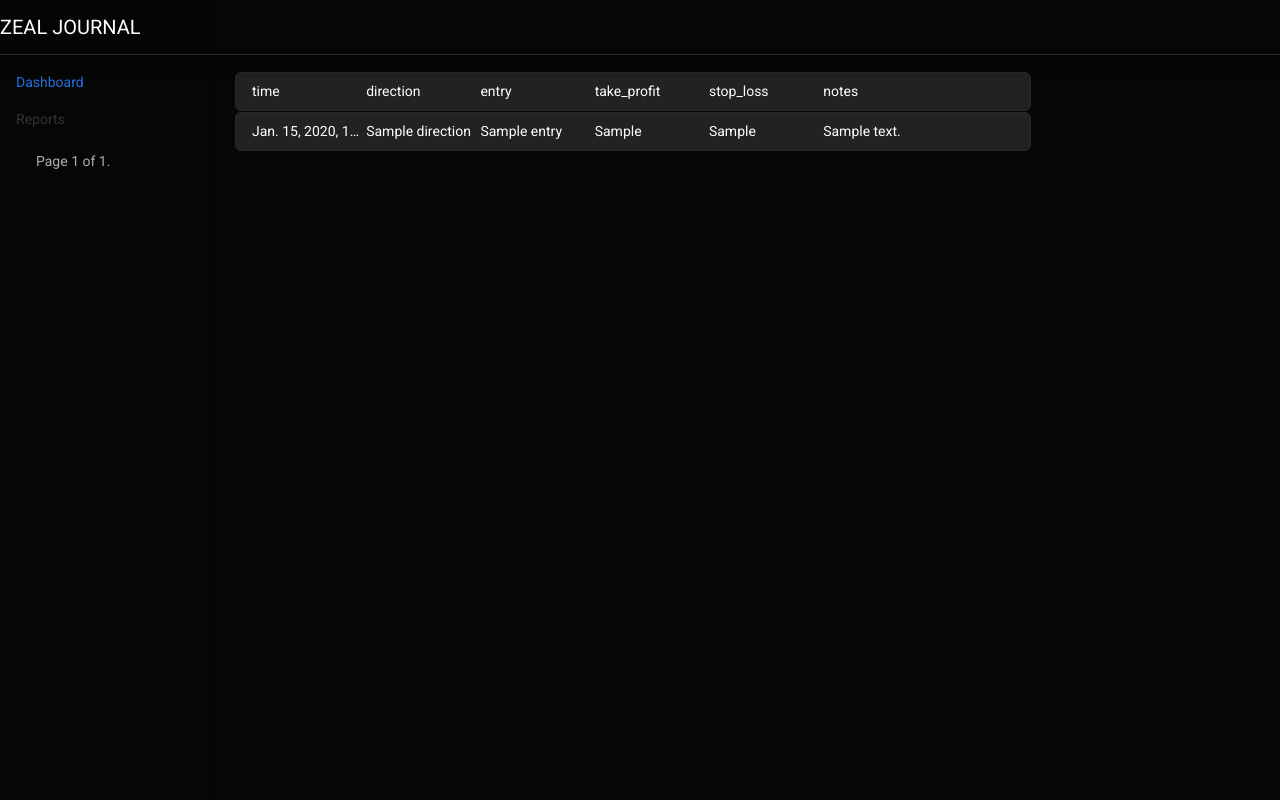
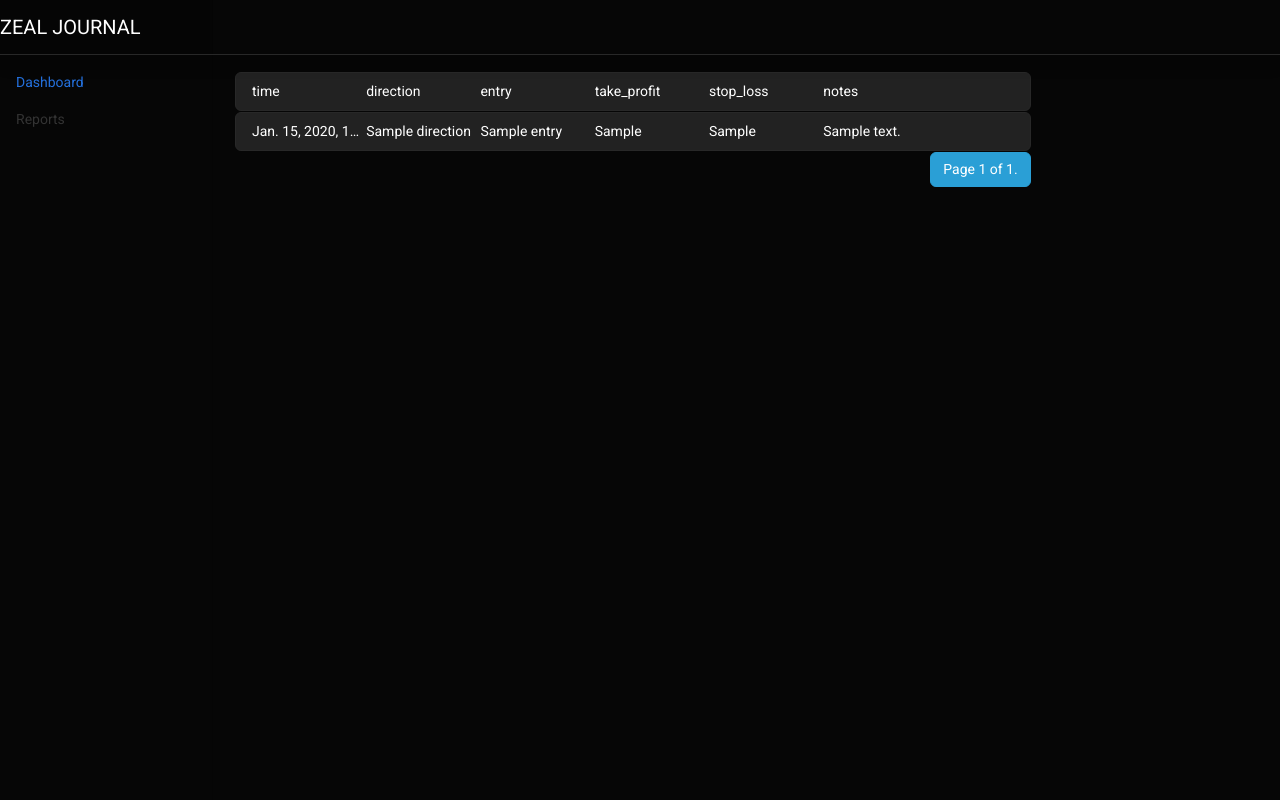
Before and after one commit to Zeal5/Trading-Journal, a Django app: template Journal/trades/templates/dashboard.html in a window 1280 px wide. Run offline with Django 3.2, Linux system fonts and the light colour scheme; the template is opened without the code that fills it: most values are stand-ins (such as "Sample title", 1, 10 or a date in 2020); some libraries are stand-ins or nearby versions.

Commit message:
pagination done

```diff
--- a/Journal/trades/static/css/dashboard.css
+++ b/Journal/trades/static/css/dashboard.css
@@ -24,8 +24,13 @@ body {
 }
 
 
+.page-link {
+  font-size: 14px;
+}
 
-
+.pagination {
+  margin-top: 1px;
+  float: right;}
 
 .feather {
   width: 16px;
--- a/Journal/trades/templates/dashboard.html
+++ b/Journal/trades/templates/dashboard.html
@@ -14,10 +14,9 @@
                 <div class="trade-take-profit">take_profit</div>
                 <div class="trade-stop-loss">stop_loss</div>
                 <div class="trade-notes">notes </div>
-
-    </div>
         </li>
     </ul>
+
     <ul class="list-group">
         {% for trade in trades %}
         <li class="list-group-item">
@@ -33,23 +32,34 @@
         </li>
         {% endfor %}
     </ul>
-<div class="pagination">
-    <span class="step-links">
+<nav aria-label="Page navigation">
+  <ul class="pagination justify-content-center">
     {% if page_obj.has_previous %}
-            <a href="?page=1">&laquo; first</a>
-            <a href="?page={{ page_obj.previous_page_number }}">previous</a>
+    <li class="page-item">
+      <a class="page-link" href="?page=1">&laquo; first</a>
+    </li>
+    <li class="page-item">
+      <a class="page-link" href="?page={{ page_obj.previous_page_number }}">previous</a>
+    </li>
     {% endif %}
 
-        <span class="current-page">
+    <li class="page-item active">
+      <span class="page-link">
         Page {{ page_obj.number }} of {{ page_obj.paginator.num_pages }}.
       </span>
+    </li>
 
     {% if page_obj.has_next %}
-            <a href="?page={{ page_obj.next_page_number }}">next</a>
-            <a href="?page={{ page_obj.paginator.num_pages }}">last &raquo;</a>
+    <li class="page-item">
+      <a class="page-link" href="?page={{ page_obj.next_page_number }}">next</a>
+    </li>
+    <li class="page-item">
+      <a class="page-link" href="?page={{ page_obj.paginator.num_pages }}">last &raquo;</a>
+    </li>
     {% endif %}
-    </span>
-  </div>
+  </ul>
+</nav>
+
 
 </div>
 
```
Also changed, not shown: Journal/trades/views.py (+5 -3 lines). Lines whose indentation alone changed are shown as unchanged.
